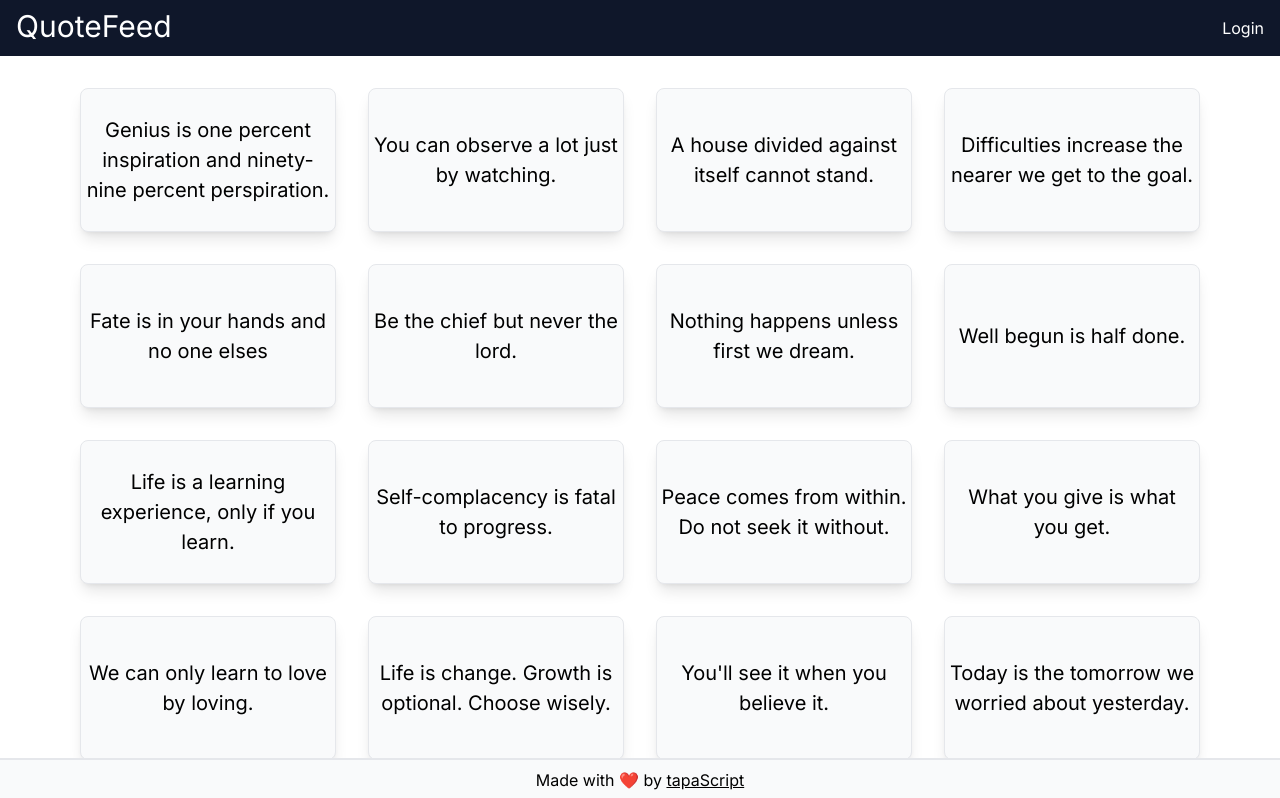
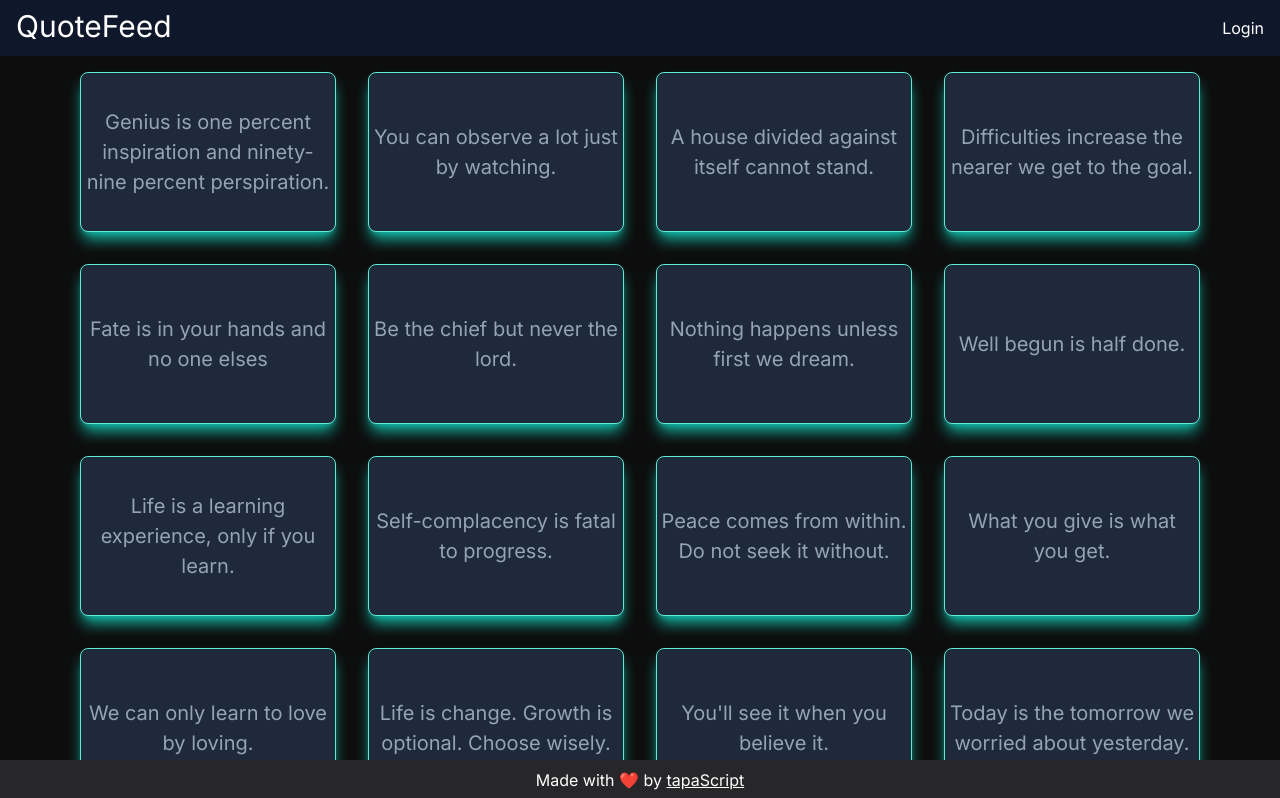
Before and after one commit to tapascript/next-quotes, a Next.js app: page / in a window 1280 px wide. Shown: the top 798 px of the page. Built offline with nearby package versions, Linux system fonts and the light colour scheme.

Commit message:
Made the app in dark-mode

```diff
--- a/src/app/globals.css
+++ b/src/app/globals.css
@@ -3,12 +3,6 @@
 @tailwind utilities;
 
 
-@layer components {
-  .card {
-    @apply m-4 border border-gray-200 p-1 rounded-lg shadow-lg flex flex-col w-64 h-36 bg-gray-50 transition ease-in-out delay-150 hover:-translate-y-1 hover:scale-110 duration-300;
-  }
+dialog::backdrop {
+  background: rgba(0, 0, 0, 0.95);
 }
-
-dialog::backdrop {
-  background: rgba(0, 0, 52, 0.25);
-}
--- a/src/app/layout.js
+++ b/src/app/layout.js
@@ -13,7 +13,7 @@ export const metadata = {
 export default function RootLayout({ children, modal }) {
   return (
     <html lang="en">
-      <body className={inter.className}>
+      <body className={`${inter.className} dark bg-black bg-opacity-95 text-white`}>
         <div className="flex flex-col h-screen">
           <Header />
           {children}
--- a/src/app/quotes/[id]/page.js
+++ b/src/app/quotes/[id]/page.js
@@ -3,7 +3,7 @@ import QuoteDetails from "@/components/QuoteDetails";
 const QuotePage = ({ params: { id } }) => {
 
   return (
-    <div className="m-auto">
+    <div className="shadow-teal-700 shadow-md border border-teal-600 rounded-md dark:bg-black dark:bg-opacity-95 dark:text-gray-100 m-auto">
       <QuoteDetails id={id} />
     </div>
   );
--- a/src/components/Footer.jsx
+++ b/src/components/Footer.jsx
@@ -2,7 +2,7 @@ import Link from "next/link"
 
 const Footer = () => {
   return (
-    <div className="text-center border-t-2 fixed bottom-0 w-full bg-gray-50">
+    <div className="text-center fixed bottom-0 w-full bg-zinc-800">
       <p className="my-2">Made with ❤️ by <Link className="underline" href="https://youtube.com/@tapasadhikary" target="_blank">tapaScript</Link></p>
     </div>
   )
--- a/src/components/Modal.jsx
+++ b/src/components/Modal.jsx
@@ -24,12 +24,13 @@ const Modal = ({ children }) => {
       <dialog
         ref={modalRef}
         onClose={onHide}
-      className="flex flex-col p-2 rounded-md"
+        className="shadow-teal-700 shadow-md border border-teal-600 flex flex-col p-2 rounded-md dark:bg-black dark:bg-opacity-95 dark:text-gray-100"
       >
         <span onClick={onHide}
           className="flex justify-end cursor-pointer"><FaWindowClose size={28}/></span>
           {children}
-    </dialog>,
+      </dialog>
+    ,
     document.getElementById("modal-root-id")
   );
 };
--- a/src/components/QuoteCard.jsx
+++ b/src/components/QuoteCard.jsx
@@ -1,8 +1,8 @@
 
 const QuoteCard = ({quote}) => {
   return (
-    <div className="card">
-      <p className="text-xl text-center m-auto leading-normal">{quote.text}</p>
+    <div className="dark:bg-slate-800 m-4 border dark:border-teal-300 p-1 rounded-lg shadow-lg shadow-teal-500 flex flex-col w-64 h-40 bg-gray-50 transition ease-in-out delay-150 hover:-translate-y-1 hover:scale-110 duration-300">
+      <p className="text-xl text-center m-auto leading-normal text-gray-500 dark:text-slate-400">{quote.text}</p>
     </div>
   )
 }
--- a/src/components/QuoteDetails.jsx
+++ b/src/components/QuoteDetails.jsx
@@ -10,7 +10,7 @@ const QuoteDetails = ({id}) => {
         Quote by <strong>{quote.author}</strong>
       </h2>
       <div className="flex items-center">
-        <div className="my-2 p-2 border-slate-400 border rounded text-3xl text-center bg-slate-700 text-white">
+        <div className="my-2 mx-2 p-2 border-slate-400 border rounded text-3xl text-center bg-slate-700 text-white">
           {quote.text}
         </div>
         <Copy className="mx-2" text={quote.text} />
--- a/src/components/QuoteList.jsx
+++ b/src/components/QuoteList.jsx
@@ -3,7 +3,7 @@ import Link from "next/link";
 
 const QuoteList = ({ quotes }) => {
   return (
-    <div className="flex flex-wrap justify-center m-4">
+    <div className="flex flex-wrap justify-center">
       {quotes.map((quote) => (
         <Link key={quote.id} href={`/quotes/${quote.id}`}>
           <QuoteCard quote={quote} />
--- a/tailwind.config.js
+++ b/tailwind.config.js
@@ -5,6 +5,7 @@ module.exports = {
     "./src/components/**/*.{js,ts,jsx,tsx,mdx}",
     "./src/app/**/*.{js,ts,jsx,tsx,mdx}",
   ],
+  darkMode: 'class',
   theme: {
     extend: {},
   },
```
Lines whose indentation alone changed are shown as unchanged.
